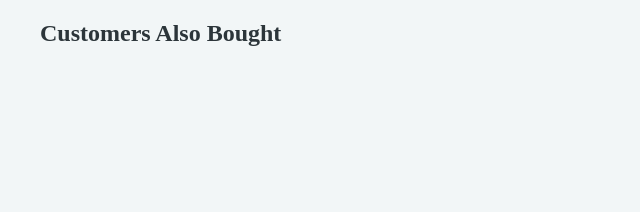
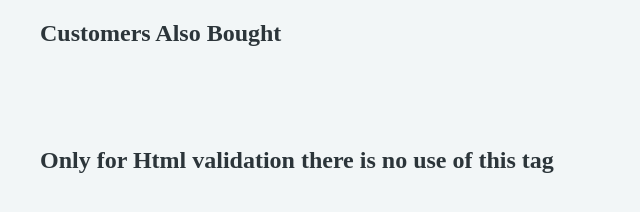
Before and after one commit to DevVIN/SliderComponent, a website: page index.html in a window 1280 px wide. Shown: the whole page, without its empty margins (0-640 px from the left). Drawn offline with nearby package versions, Linux system fonts and the light colour scheme; no server answers; files whose address does not match are found by name.

Commit message:
Commiting code for html validation warning resolved

```diff
--- a/index.html
+++ b/index.html
@@ -12,6 +12,8 @@
 	<div class="container">
 		<h2>Customers Also Bought</h2>
 		<section class="regular slider">
+			<h2>Only for Html validation there is no use of this tag </h2>
+			<!-- Html will bind here from js -->
 		</section>
 	</div>
 	<script src="https://ajax.googleapis.com/ajax/libs/jquery/3.2.1/jquery.min.js"></script>
```
